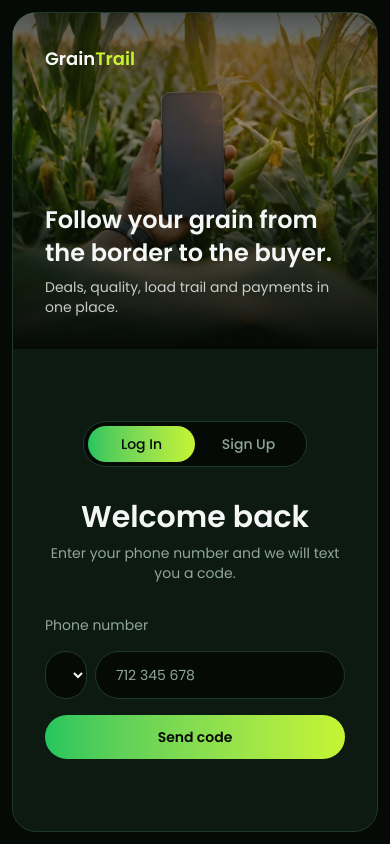
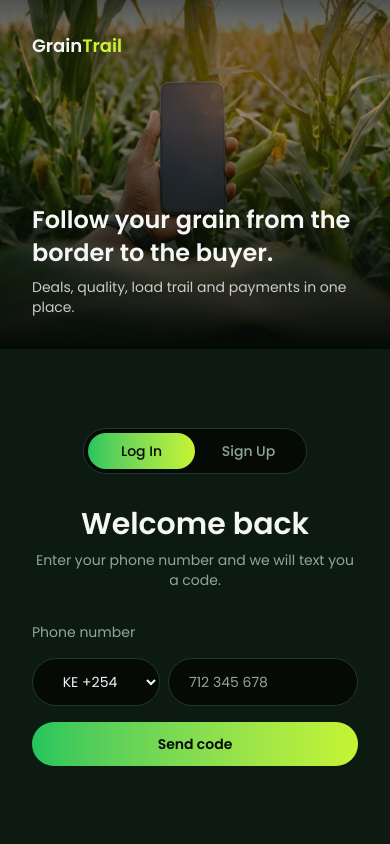
Before and after one commit to IsaacTobiko/GrainTrail, a Next.js app in the folder frontend/: page /auth in a window 390 px wide. Built offline with nearby package versions, Linux system fonts and the light colour scheme.

Commit message:
fix: full width auth page and phone prefix box

```diff
--- a/frontend/src/app/auth/page.tsx
+++ b/frontend/src/app/auth/page.tsx
@@ -18,8 +18,8 @@ export default function AuthPage({
   searchParams: Promise<{ mode?: string }>;
 }) {
   return (
-    <main className="min-h-screen p-3 md:p-4">
-      <div className="grid min-h-[calc(100vh-1.5rem)] w-full overflow-hidden rounded-3xl border border-line bg-card md:min-h-[calc(100vh-2rem)] md:grid-cols-2">
+    <main className="min-h-screen">
+      <div className="grid min-h-screen w-full bg-card md:grid-cols-2">
         <Suspense fallback={<div className="min-h-96" />}>
           <AuthHero />
           <Suspense fallback={<div className="min-h-96" />}>
--- a/frontend/src/components/auth/PhoneField.tsx
+++ b/frontend/src/components/auth/PhoneField.tsx
@@ -6,7 +6,7 @@ export default function PhoneField() {
       <select
         name="prefix"
         defaultValue="+254"
-        className={`${inputClass} min-w-0 flex-1`}
+        className={`${inputClass} w-32! shrink-0 px-3! text-center`}
       >
         <option value="+254">KE +254</option>
         <option value="+255">TZ +255</option>
```
